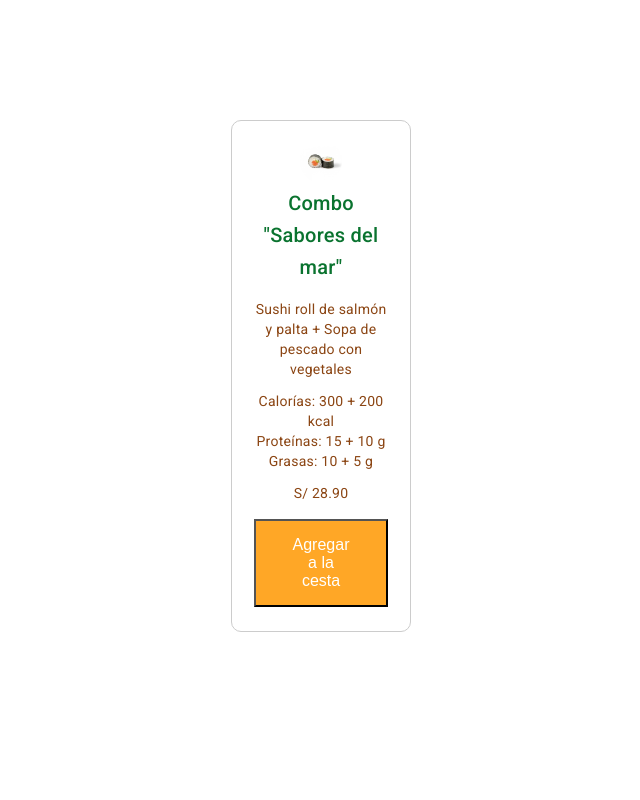
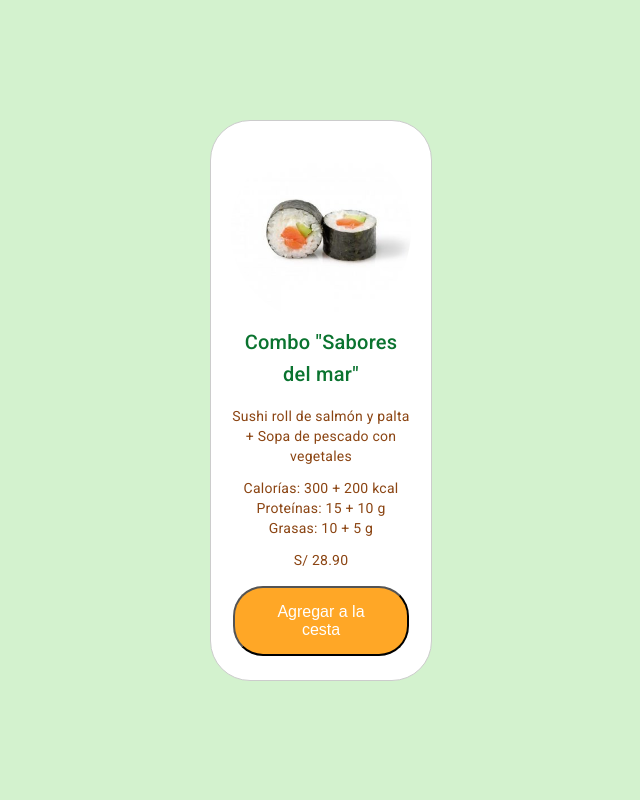
Before and after one commit to JosArr/Dise-oExp_Front, an Angular app: page /order in a window 1280 px wide. Shown: the part 480-1280 px from the top of the page, without its empty margins (319-959 px from the left). Built offline with nearby package versions, Linux system fonts and the light colour scheme.

Commit message:
actualizacion del css en order

```diff
--- a/src/app/app-routing.module.ts
+++ b/src/app/app-routing.module.ts
@@ -7,10 +7,12 @@ import {HomeComponent} from "./components/home/home.component";
 import {FaqComponent} from "./components/faq/faq.component";
 import {ProfileComponent} from "./components/profile/profile.component";
 import {OrderComponent} from "./components/order/order.component";
+import {PaymentComponent} from "./components/payment/payment.component";
 
 
 const routes: Routes = [
-  {path: 'order', component: OrderComponent},
+  { path: 'order', component: OrderComponent},
+  { path: 'payment', component: PaymentComponent},
   { path: 'iniciosesion',component:InicioSesionComponent},
   { path: 'profile', component: ProfileComponent},
   { path: 'home', component: HomeComponent},
--- a/src/app/app.module.ts
+++ b/src/app/app.module.ts
@@ -25,6 +25,7 @@ import {FooterComponent} from "./public/footer/footer.component";
 import {FaqComponent} from "./components/faq/faq.component";
 import {ProfileComponent} from "./components/profile/profile.component";
 import {OrderComponent} from "./components/order/order.component";
+import {PaymentComponent} from "./components/payment/payment.component";
 
 
 @NgModule({
@@ -36,7 +37,8 @@ import {OrderComponent} from "./components/order/order.component";
     FaqComponent,
     RegistroComponent,
     ProfileComponent,
-    OrderComponent
+    OrderComponent,
+    PaymentComponent
   ],
   imports: [
     BrowserModule,
--- a/src/app/components/order/order.component.css
+++ b/src/app/components/order/order.component.css
@@ -1,10 +1,15 @@
-.body {
+.order{
   background-color: #D3F2CE;
+  display: flex;
+  flex-direction: column;
+  justify-content: center;
+  align-items: center;
 }
+
 
 .card {
   border: 1px solid #ccc;
-  border-radius: 10px;
+  border-radius: 40px;
   padding: 20px;
   margin: 550px;
   text-align: center;
@@ -13,14 +18,15 @@
 
 .card img {
   border-radius: 70%;
-  width: 30%;
-  height: 30%;
+  width: 180px;
+  height: 180px;
 }
 
 .card button {
   background-color: #FFA726;
   color: white;
   padding: 15px 32px;
+  border-radius: 30px;
   text-align: center;
   text-decoration: none;
   display: inline-block;
@@ -28,14 +34,21 @@
   margin: 4px 2px;
   cursor: pointer;
 }
+
+.card button:hover{
+  background-color: #F2F2F2;
+  border: 2px solid #FFA726;
+  color: #8B4513;
+}
+
 .card h2{
-  color: #0A732F; /*color del combo*/
+  color: #0A732F;
 }
 
 .card p{
-  color: #8B4513; /*color de la info*/
+  color: #8B4513;
 }
 
 .card .price{
-  color: #8B4513; /*color del precio*/
+  color: #8B4513;
 }
```
